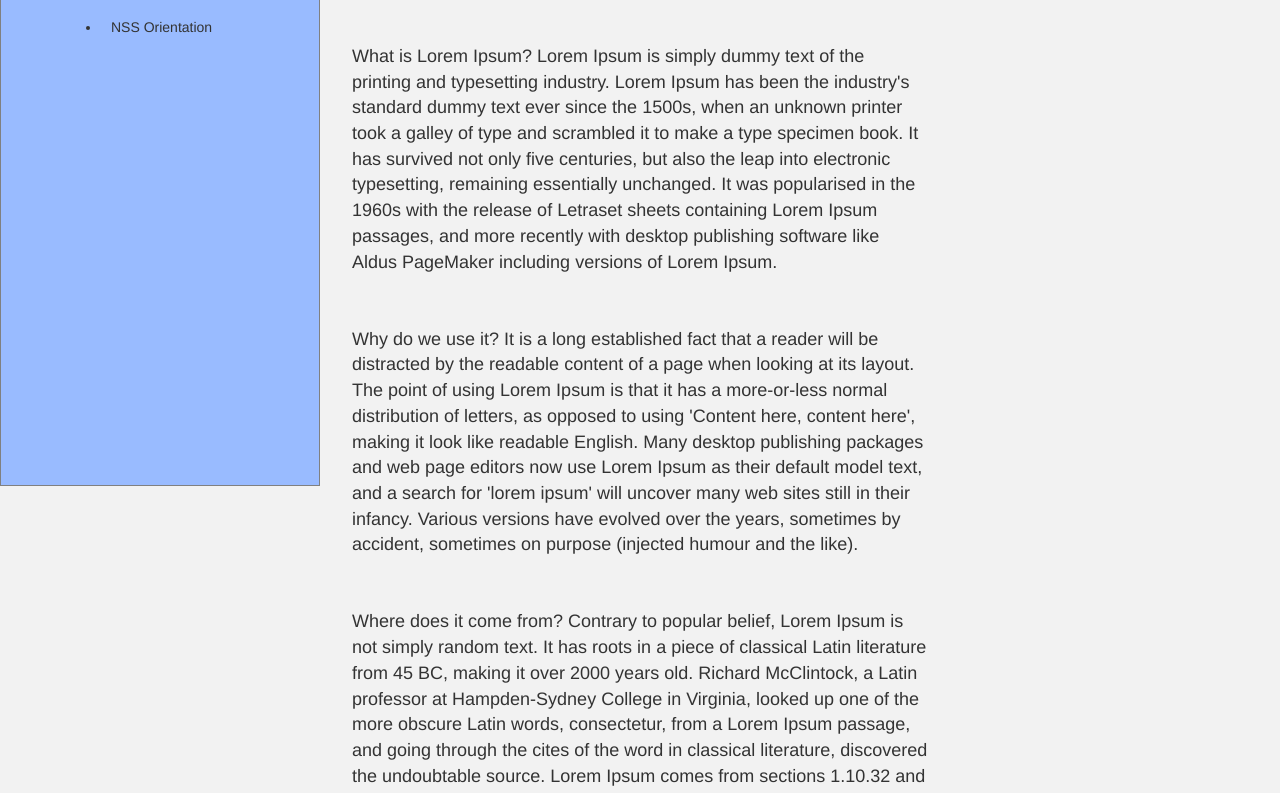
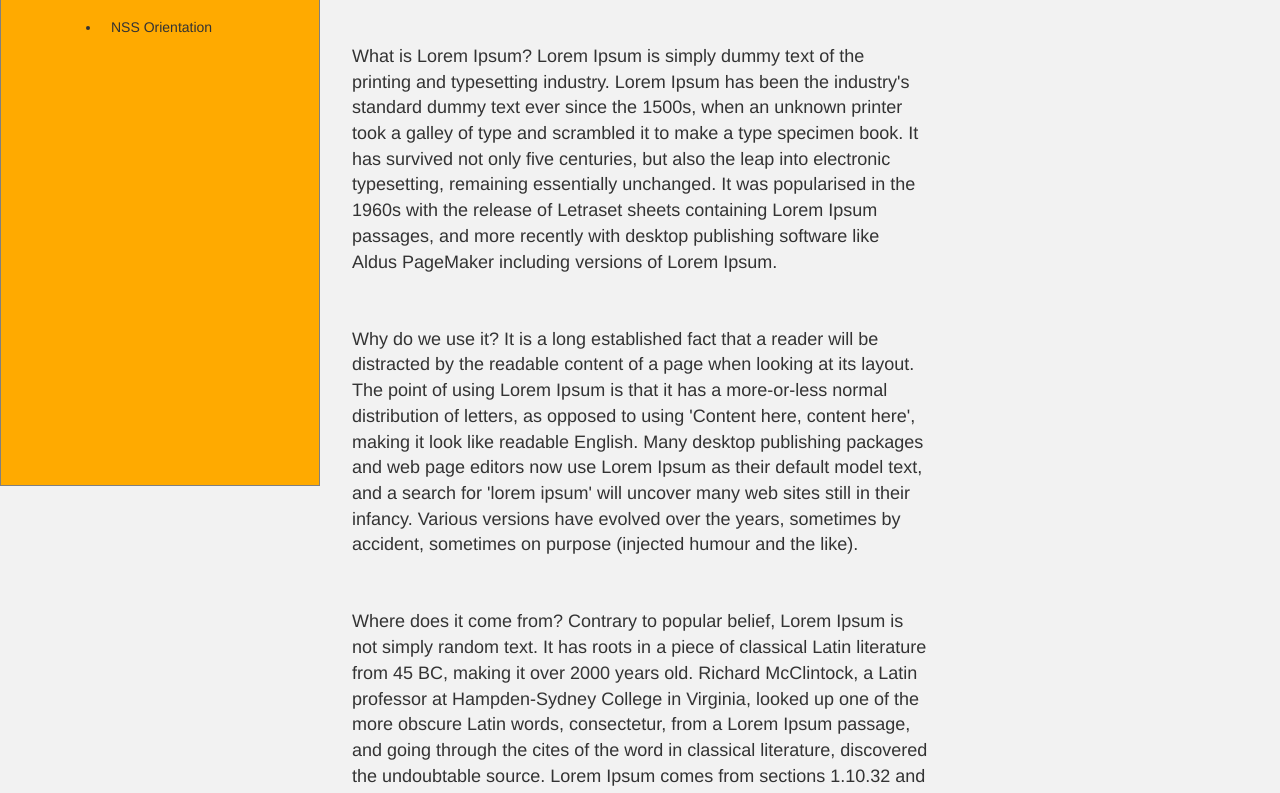
Before and after one commit to Substancia/Substancia.github.io, a plain HTML site: page nss/index.html in a window 1280 px wide. Shown: the part 314-1107 px from the top of the page. Drawn offline with nearby package versions, Linux system fonts and the light colour scheme.

Commit message:
Add files via upload

```diff
--- a/nss/stsh.css
+++ b/nss/stsh.css
@@ -105,7 +105,7 @@ img {
 #page-wrap { width: 75%; margin: 15px auto; }
 #main { float: right; overflow: auto; }
 #sidebar li { padding: 10px; }
-#sidebar { width: 25%; height: 100vh; position: fixed; top: 0; padding-top: 280px; padding-left: 60px; border: 1px solid grey; background-color: #99bbff; }
+#sidebar { width: 25%; height: 100vh; position: fixed; top: 0; padding-top: 280px; padding-left: 60px; border: 1px solid grey; background-color: #ffaa00; }
 
 @media screen and (max-width: 930px) {
 	.cont {font-size:18px; padding:0% 20%;}
```
